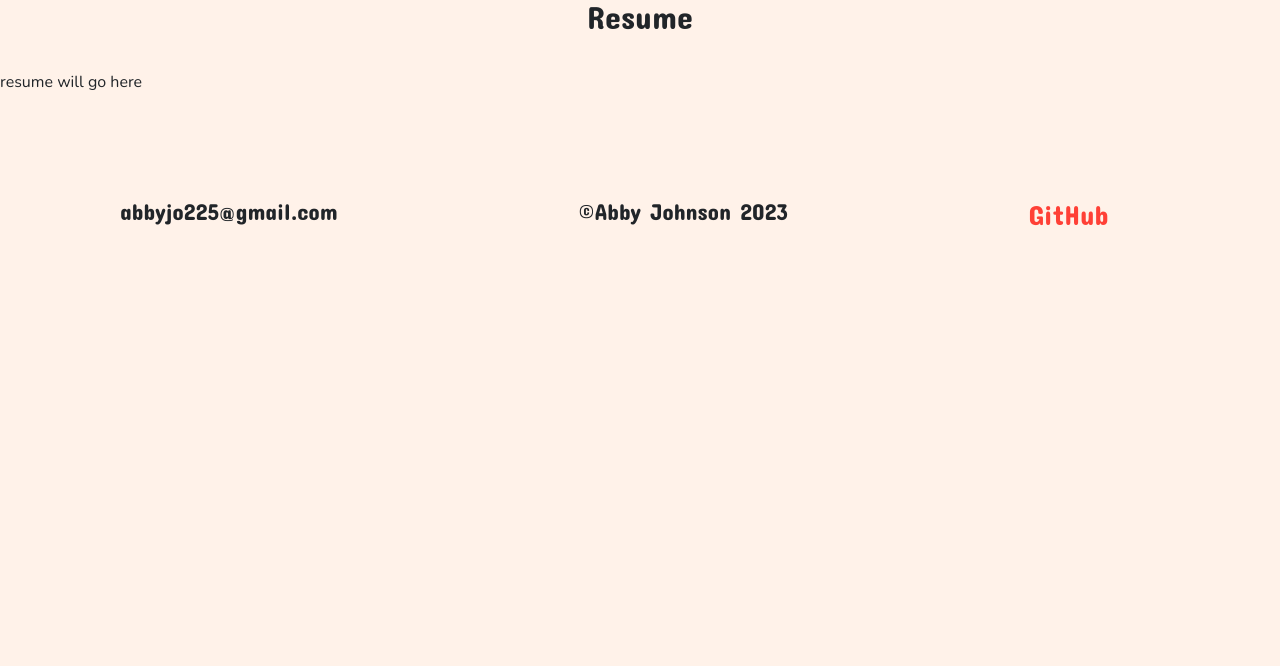
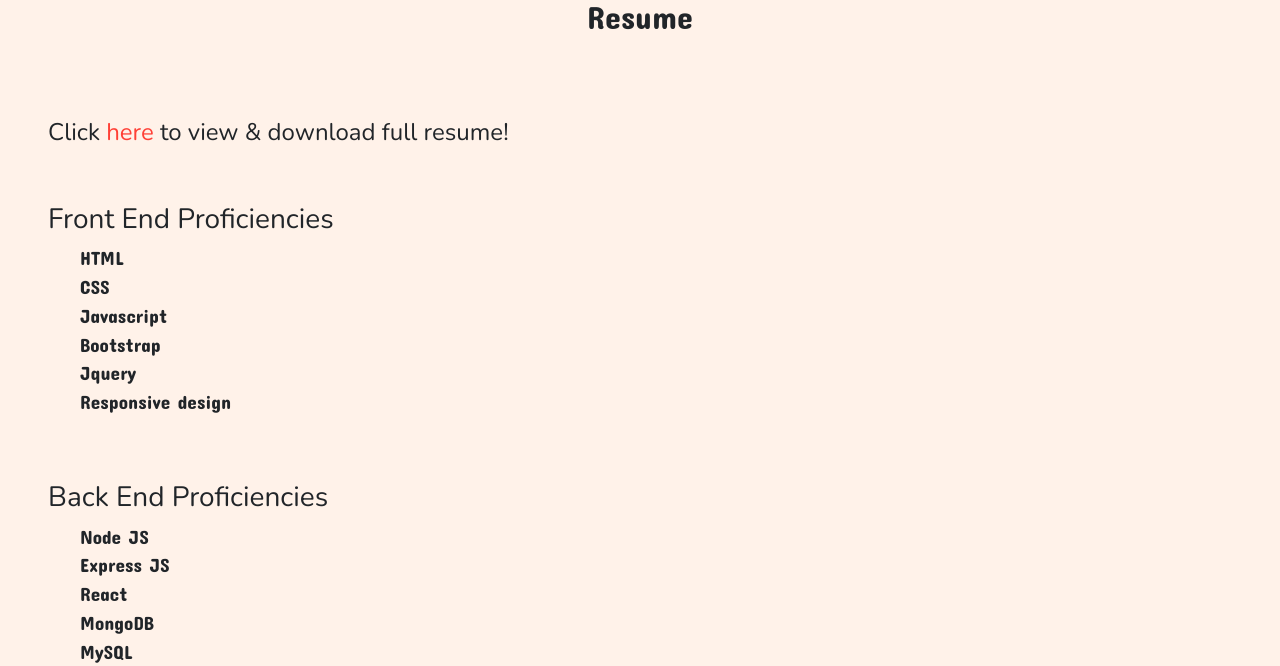
Before and after one commit to abbyjo/hello-folio-2.0, a React (Vite) app: page /Resume in a window 1280 px wide. Shown: the part 286-952 px from the top of the page. Before the commit the page ends 800 px from the top, so only its background shows below. Built offline with nearby package versions, Linux system fonts and the light colour scheme.

Commit message:
Added content to resume section

```diff
--- a/src/components/Footer.jsx
+++ b/src/components/Footer.jsx
@@ -2,9 +2,9 @@ function Footer() {
     return(
     <footer>
     <ul className='list-unstyled d-flex justify-content-around'>
-      <li>abbyjo225@gmail.com</li>
+      <li><a href="https://www.linkedin.com/in/abbyjo225/">LinkedIn</a></li>
       <li>©Abby Johnson 2023</li>
-      <li className="git-link"><a href="https://github.com/abbyjo">GitHub</a></li>
+      <li><a href="https://github.com/abbyjo">GitHub</a></li>
     </ul>
     </footer>
     );
--- a/src/pages/Resume.jsx
+++ b/src/pages/Resume.jsx
@@ -2,7 +2,28 @@ export default function Resume() {
     return (
       <div>
         <h2>Resume</h2>
-        <p> resume will go here </p>
+        <h4 className='p-5 pb-0'> Click <a className="link-on" href="https://docs.google.com/document/d/1tarGsUyidlHpHoP4cPZopGt-k4W6RiRwVE0cbK28VHM/edit?usp=sharing">here</a> to view & download full resume! </h4>
+        <div className='p-5 pb-0 text-start'>
+          <h3>Front End Proficiencies</h3>
+          <ul>
+            <li>HTML</li>
+            <li>CSS</li>
+            <li>Javascript</li>
+            <li>Bootstrap</li>
+            <li>Jquery</li>
+            <li>Responsive design</li>
+          </ul>
+        </div>
+        <div className='p-5 text-start'>
+          <h3>Back End Proficiencies</h3>
+          <ul>
+            <li>Node JS</li>
+            <li>Express JS</li>
+            <li>React</li>
+            <li>MongoDB</li>
+            <li>MySQL</li>
+          </ul>
+        </div>
       </div>
     );
   }
--- a/src/styles/Nav.css
+++ b/src/styles/Nav.css
@@ -15,6 +15,7 @@ li a:hover::after{
 }
 .link-on {
     color:#ff4036;
+    text-decoration: none;
 }
 
 .link-off{
```
